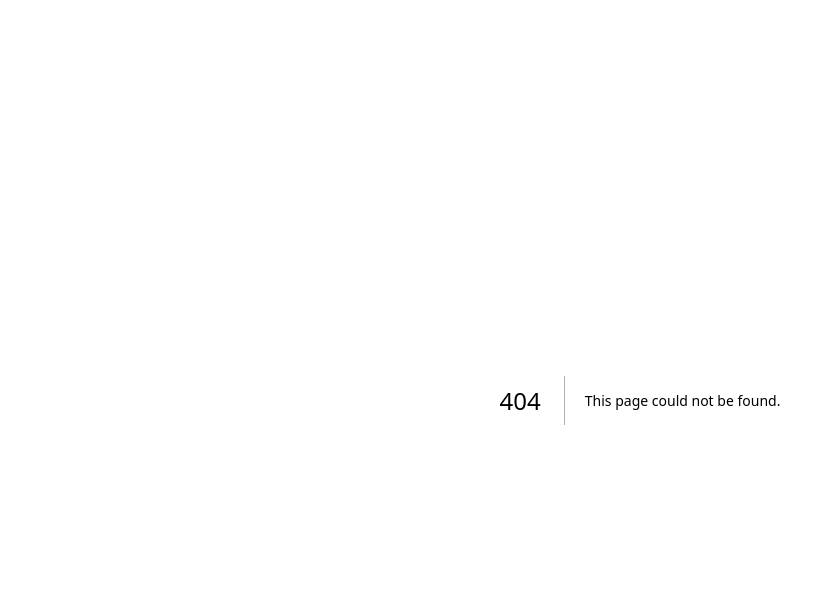
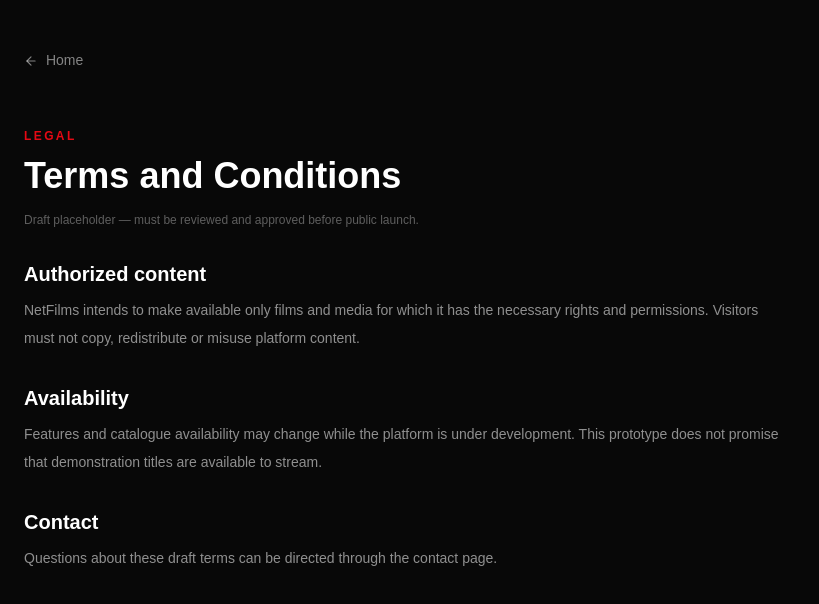
Before and after one commit to lioneljames568-netizen/netfilms, a Next.js app in the folder apps/web/: page /terms in a window 1280 px wide. Before the commit this address had no page. Shown: the top 604 px of the page, without its empty margins (0-819 px from the left). Built offline with nearby package versions, Linux system fonts and the light colour scheme.

Commit message:
Add NetFilms API foundation and public information pages

```diff
--- /dev/null
+++ b/apps/web/src/app/terms/page.tsx
@@ -0,0 +1,5 @@
+import { ArrowLeft } from "lucide-react";
+
+export default function TermsPage() {
+  return <main className="min-h-screen bg-ink text-white"><div className="container-nf py-12"><a href="/" className="text-sm text-white/50 hover:text-white"><ArrowLeft className="mr-1 inline" size={14}/> Home</a><article className="mt-14 max-w-3xl"><p className="text-xs font-bold uppercase tracking-[.2em] text-brand">Legal</p><h1 className="mt-3 text-4xl font-black">Terms and Conditions</h1><p className="mt-4 text-xs text-white/35">Draft placeholder — must be reviewed and approved before public launch.</p><h2 className="mt-8 text-xl font-bold">Authorized content</h2><p className="mt-2 text-sm leading-7 text-white/55">NetFilms intends to make available only films and media for which it has the necessary rights and permissions. Visitors must not copy, redistribute or misuse platform content.</p><h2 className="mt-8 text-xl font-bold">Availability</h2><p className="mt-2 text-sm leading-7 text-white/55">Features and catalogue availability may change while the platform is under development. This prototype does not promise that demonstration titles are available to stream.</p><h2 className="mt-8 text-xl font-bold">Contact</h2><p className="mt-2 text-sm leading-7 text-white/55">Questions about these draft terms can be directed through the contact page.</p></article></div></main>;
+}
```
